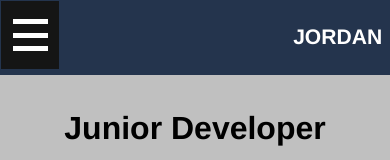
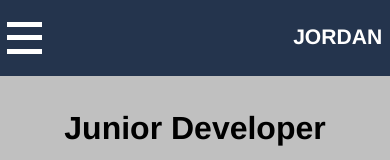
Before and after one commit to JordanDickersonRev/My_PortfolioSite, a React (Create React App) app: page / in a window 390 px wide. Shown: the top 160 px of the page. Built offline with nearby package versions, Linux system fonts and the light colour scheme.

Commit message:
fixed hamburger and header height issues

```diff
--- a/src/App.css
+++ b/src/App.css
@@ -19,6 +19,7 @@ h2, h3, p{color:#000000;}
   width: 100vw;
   text-transform: uppercase;
   text-align: right;
+  height: 9vh;
 }
 
 .logo {
@@ -33,32 +34,32 @@ h2, h3, p{color:#000000;}
   display: flex;
   flex-direction: column;
   align-items: center;
+}
+
+.link:nth-child(1), .link:nth-child(2) {border-bottom: 0.1vh solid #ffffff;}
+
+.link {
+  width: 100vw;
+  padding: 3vh 0vw;
+  padding-left: 8vw;
+  font-size: 2.5vh;
+  color: rgb(255, 255, 255);
+  background: #24344d;
+  cursor: pointer;
   text-align: left;
 }
 
-.link {
-  width: 93.7vw;
-  padding: 3vh 3vw;
-  font-size: 2.5vh;
-  color: rgb(255, 255, 255);
-  background-color: #151515;
-  cursor: pointer;
-}
-
-.link:hover{ opacity: 70%;}
-
 .hamburger {
   position: absolute;
-  padding: 1.150vh 3vw;
-  background: #151515;
-  color: rgb(255, 255, 255);
+  background: #24344d;
   border: 0.1vh solid #24344d;
+  height: 9vh;
 }
 
 .bar{
   width: 35px;
   height: 5px;
-  background-color: rgb(255, 255, 255);
+  background-color: #ffffff;
   margin: 1vh 0;
 }
 /*header end*/
@@ -212,9 +213,18 @@ h2, h3, p{color:#000000;}
 
   .headerRight {flex-direction: row;}
 
+  .link:nth-child(1), .link:nth-child(2) {border-bottom: none;}
+
   .link{
     width: auto;
     background: none;
+    padding-left: 3vw;
+    padding-right: 3vw
+  }
+
+  .link:hover{
+    opacity: 70%;
+    color: #ffffff;
   }
 
   .hamburger {display: none;}
--- a/src/pages/header.js
+++ b/src/pages/header.js
@@ -29,14 +29,14 @@ function Header(){
 
     return (
         <nav className="header">
-            <HashLink to='/#mySection' className='logo'>
-                Jordan
-            </HashLink>
             <button className='hamburger' onClick={()=> setToggleMenu(toggleMenu => !toggleMenu)}>
                 <div className='bar'></div>
                 <div className='bar'></div>
                 <div className='bar'></div>
             </button>
+            <HashLink to='/#mySection' className='logo'>
+                Jordan
+            </HashLink>
             {(!toggleMenu || screenWidth > 768) && (
                 <div className='headerRight'>
                     <HashLink to='/#viewProjects' className='link'>
```
